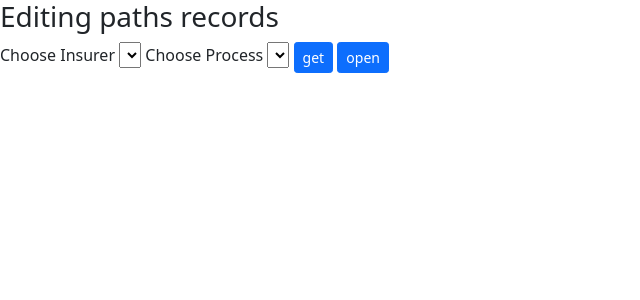
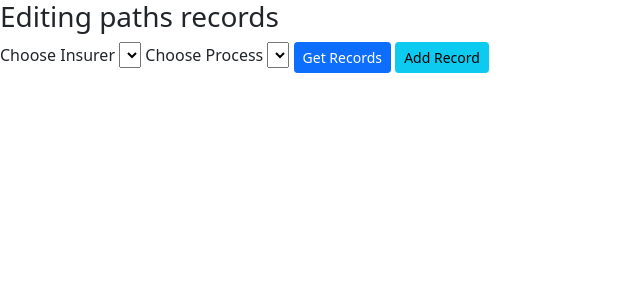
Before and after one commit to akshaynaik797/logs_api, a Flask app: page /hello in a window 1280 px wide. Shown: the top 300 px of the page, without its empty margins (0-640 px from the left). Run offline with Flask 2, Linux system fonts and the light colour scheme; data that the repository does not hold is empty.

Commit message:
0.0.46.15

```diff
--- a/templates/index.html
+++ b/templates/index.html
@@ -17,8 +17,8 @@
     <select name="insurer" id="insurer"></select>
     <label for="process">Choose Process</label>
     <select name="process" id="process"></select>
-    <button id="getpaths" class='btn btn-primary btn-sm'>get</button>
-    <button id="open" class='btn btn-primary btn-sm'>open</button>
+    <button id="getpaths" class='btn btn-primary btn-sm'>Get Records</button>
+    <button id="addrecord" class='btn btn-info btn-sm'>Add Record</button>
     <p id="recordsmsg" class="alert alert-success"></p>
     <table id="getpathsdata" class="table table-striped table-bordered">
         <thead style="position: sticky;top: 0"></thead>
@@ -87,7 +87,7 @@
                     },
                     function (data, status) {
                         $("#recordsmsg").show();
-                        $("#recordsmsg").text(data.length + " record found.");
+                        $("#recordsmsg").text(data.length + " records found.");
                         if (data.length > 0) {
                             var keys = [];
                             for (var k in data[0]) keys.push(k);
@@ -137,10 +137,11 @@
                     }
                 });
 
+                $("[name='sno']").attr({"readonly": "", "disable": ""});
                 $('#myModal').modal('show');
             });
 
-            $("#btn2").click(function () {
+            $(document).on("click", "#btn2", function () {
                 var keys = $(":text").map(function () {
                     return $(this).attr("name");
                 });
```
